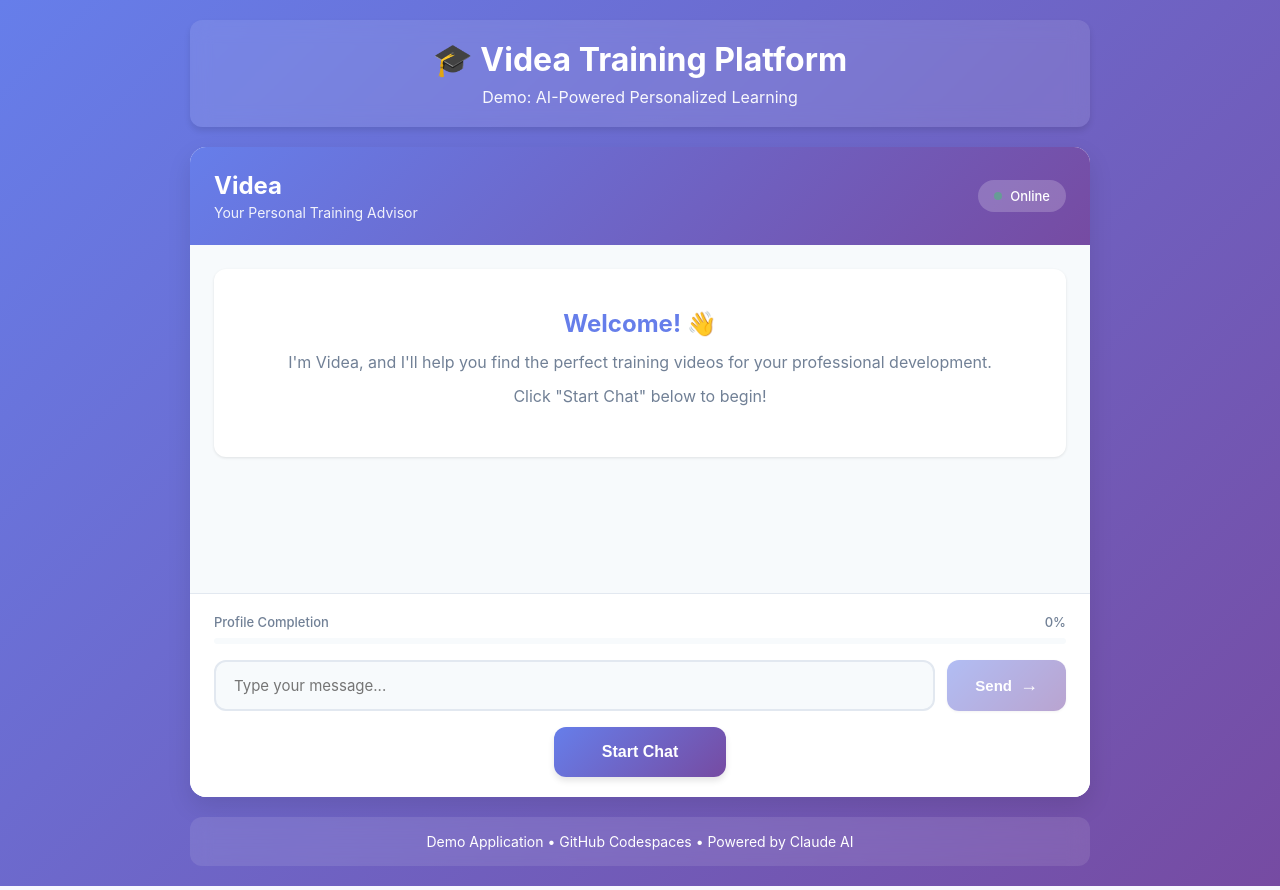
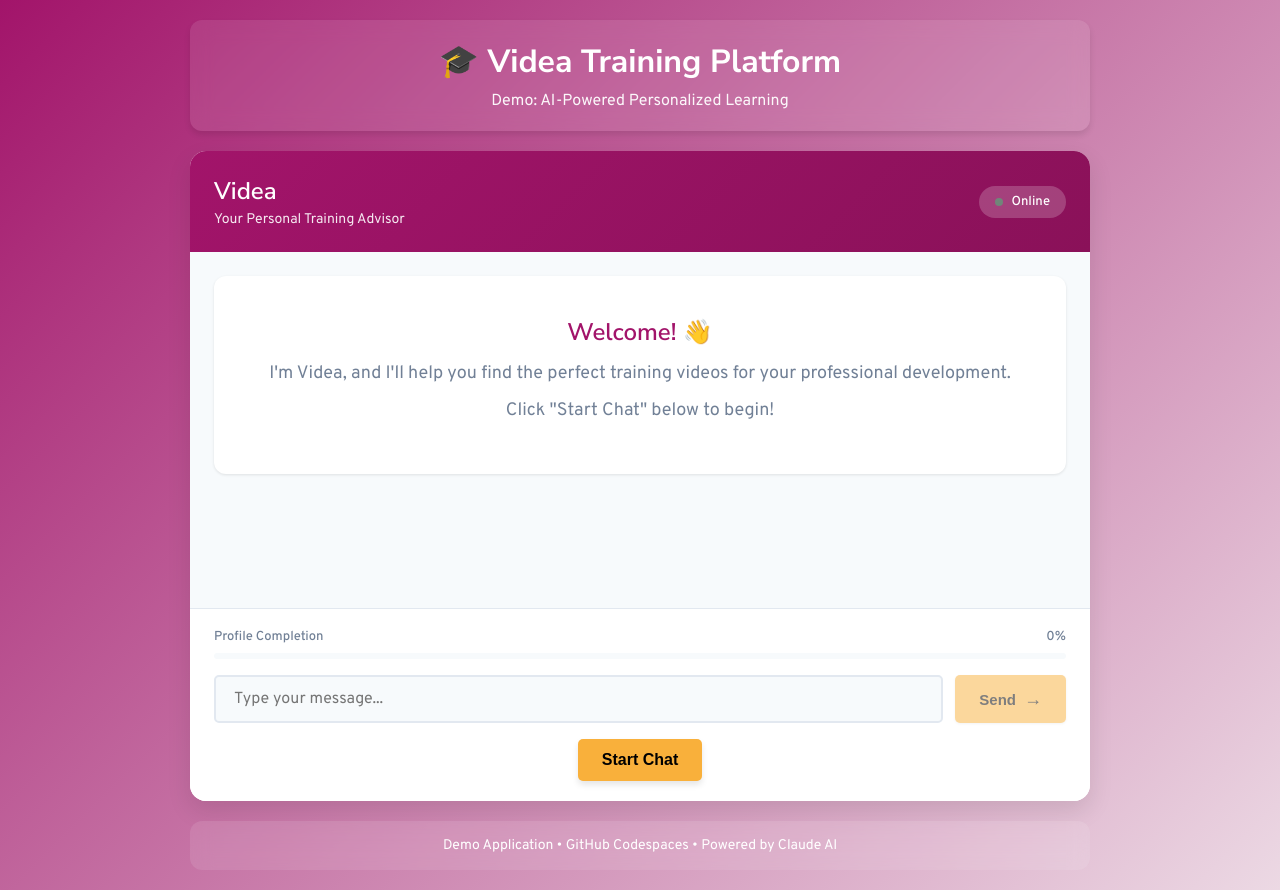
Before and after one commit to martar2277/veebikooli-chatbot, a Flask app: page / in a window 1280 px wide. Run offline with Flask 3, Linux system fonts and the light colour scheme.

Commit message:
Update Corporate Visual Identity to align with veebikool.ee
Redesigned the chatbot interface to match veebikool.ee's visual identity:
- Changed color palette: deep magenta (#A2146A) primary, golden yellow (#F9B03B) secondary
- Imported custom fonts: Nunito Sans for headings, Overpass for body text
- Updated all gradients and button styles to use new color scheme
- Adjusted border-radius to 5px for buttons (matching veebikool.ee)
- Increased base font size to 18px for better readability
- Updated backgrounds, avatars, and UI elements with warm educational aesthetic

🤖 Generated with [Claude Code](https://claude.com/claude-code)

Co-Authored-By: Claude <noreply@anthropic.com>

```diff
--- a/static/css/style.css
+++ b/static/css/style.css
@@ -1,3 +1,5 @@
+@import url('https://fonts.googleapis.com/css2?family=Nunito+Sans:wght@600;700&family=Overpass:wght@400;500&display=swap');
+
 * {
     margin: 0;
     padding: 0;
@@ -5,12 +7,15 @@
 }
 
 :root {
-    --primary-color: #667eea;
-    --primary-dark: #5568d3;
-    --secondary-color: #764ba2;
+    --primary-color: #A2146A;
+    --primary-dark: #8a1159;
+    --secondary-color: #F9B03B;
+    --accent-mauve: #ECD9E4;
+    --accent-light-gold: #FCD79C;
+    --accent-cream: #FFF6EB;
     --success-color: #48bb78;
     --danger-color: #f56565;
-    --text-dark: #2d3748;
+    --text-dark: #000000;
     --text-light: #718096;
     --bg-light: #f7fafc;
     --bg-white: #ffffff;
@@ -21,8 +26,9 @@
 }
 
 body {
-    font-family: -apple-system, BlinkMacSystemFont, 'Segoe UI', Roboto, Oxygen, Ubuntu, Cantarell, sans-serif;
-    background: linear-gradient(135deg, #667eea 0%, #764ba2 100%);
+    font-family: 'Overpass', -apple-system, BlinkMacSystemFont, 'Segoe UI', Roboto, Oxygen, Ubuntu, Cantarell, sans-serif;
+    font-size: 18px;
+    background: linear-gradient(135deg, #A2146A 0%, #ECD9E4 100%);
     min-height: 100vh;
     display: flex;
     align-items: center;
@@ -50,6 +56,7 @@ body {
 }
 
 .app-header h1 {
+    font-family: 'Nunito Sans', sans-serif;
     font-size: 32px;
     margin-bottom: 8px;
     font-weight: 700;
@@ -71,7 +78,7 @@ body {
 }
 
 .chat-header {
-    background: linear-gradient(135deg, #667eea 0%, #764ba2 100%);
+    background: linear-gradient(135deg, #A2146A 0%, #8a1159 100%);
     color: white;
     padding: 24px;
     display: flex;
@@ -80,8 +87,10 @@ body {
 }
 
 .chat-header-content h2 {
+    font-family: 'Nunito Sans', sans-serif;
     font-size: 24px;
     margin-bottom: 4px;
+    font-weight: 600;
 }
 
 .chat-header-content p {
@@ -156,13 +165,15 @@ body {
 }
 
 .welcome-message h3 {
+    font-family: 'Nunito Sans', sans-serif;
     font-size: 24px;
     margin-bottom: 12px;
+    font-weight: 600;
     color: var(--primary-color);
 }
 
 .welcome-message p {
-    font-size: 16px;
+    font-size: 18px;
     line-height: 1.6;
     color: var(--text-light);
     margin-bottom: 8px;
@@ -294,7 +306,7 @@ body {
 
 .progress-bar-fill {
     height: 100%;
-    background: linear-gradient(90deg, #667eea 0%, #764ba2 100%);
+    background: linear-gradient(90deg, #A2146A 0%, #F9B03B 100%);
     width: 0%;
     transition: width 0.5s ease;
     border-radius: 3px;
@@ -307,10 +319,10 @@ body {
 
 .chat-input {
     flex: 1;
-    padding: 14px 18px;
+    padding: 12px 18px;
     border: 2px solid var(--border-color);
-    border-radius: 12px;
-    font-size: 15px;
+    border-radius: 5px;
+    font-size: 16px;
     outline: none;
     transition: all 0.2s;
     font-family: inherit;
@@ -327,11 +339,11 @@ body {
 }
 
 .send-button {
-    padding: 14px 28px;
-    background: linear-gradient(135deg, #667eea 0%, #764ba2 100%);
-    color: white;
+    padding: 12px 24px;
+    background: var(--secondary-color);
+    color: var(--text-dark);
     border: none;
-    border-radius: 12px;
+    border-radius: 5px;
     font-weight: 600;
     font-size: 15px;
     cursor: pointer;
@@ -368,11 +381,11 @@ body {
 }
 
 .start-chat-button {
-    padding: 16px 48px;
-    background: linear-gradient(135deg, #667eea 0%, #764ba2 100%);
-    color: white;
+    padding: 12px 24px;
+    background: var(--secondary-color);
+    color: var(--text-dark);
     border: none;
-    border-radius: 12px;
+    border-radius: 5px;
     font-weight: 700;
     font-size: 16px;
     cursor: pointer;
```
Also changed, not shown: other parts of static/css/style.css (+12 -9 lines).
